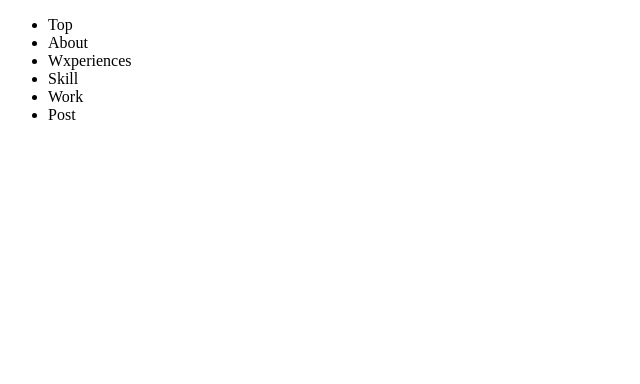
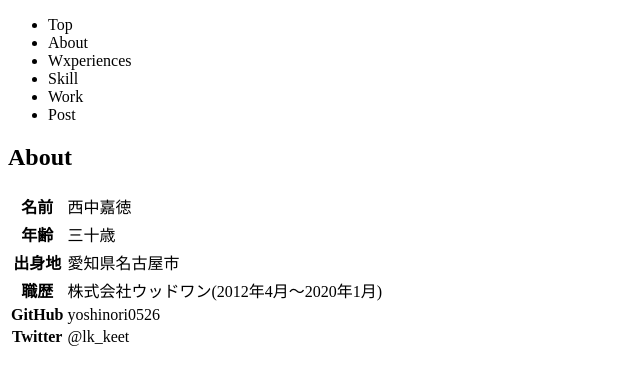
Before and after one commit to nydev2020/my-profile, a Vue app: page /about in a window 1280 px wide. Shown: the top 384 px of the page, without its empty margins (0-640 px from the left). Built offline with nearby package versions, Linux system fonts and the light colour scheme.

Commit message:
About
Aboutコンポーネント作成

```diff
--- a/src/App.vue
+++ b/src/App.vue
@@ -1,16 +1,24 @@
 <template>
-  <Header></Header>
+  <div>
+    <Header></Header>
+    <About></About>
+  </div>
 </template>
 
 <script>
 import Header from './components/Header.vue'
+import About from './components/About.vue'
+
 
 export default {
   components: {
     Header,
+    About,
   }
 }
 </script>
 
+
+
 <style>
 </style>
--- /dev/null
+++ b/src/components/About.vue
@@ -0,0 +1,37 @@
+<template>
+  <div>
+    <h2>About</h2>
+    <table>
+      <tr>
+        <th>名前</th>
+        <td>西中嘉徳</td>
+      </tr>
+      <tr>
+        <th>年齢</th>
+        <td>三十歳</td>
+      </tr>
+      <tr>
+        <th>出身地</th>
+        <td>愛知県名古屋市</td>
+      </tr>
+      <tr>
+        <th>職歴</th>
+        <td>株式会社ウッドワン(2012年4月〜2020年1月)</td>
+      </tr>
+      <tr>
+        <th>GitHub</th>
+        <td>yoshinori0526</td>
+      </tr>
+      <tr>
+        <th>Twitter</th>
+        <td>@lk_keet</td>
+      </tr>
+    </table>
+  </div>
+</template>
+
+<script>
+export default {
+
+}
+</script>
```
